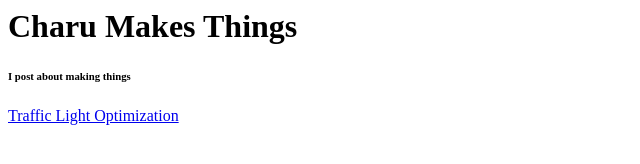
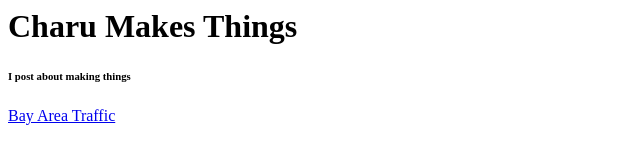
Before and after one commit to charu-dwivedi/charu-dwivedi.github.io, a plain HTML site: page index.html in a window 1280 px wide. Shown: the whole page, without its empty margins (0-640 px from the left). Drawn offline with Linux system fonts and the light colour scheme.

Commit message:
update index

```diff
--- a/index.html
+++ b/index.html
@@ -9,7 +9,7 @@
 
     <p>
         <a href='./2020/03/05/trafficlight.html'>
-            Traffic Light Optimization
+            Bay Area Traffic
         </a>
     </p>
 
```
